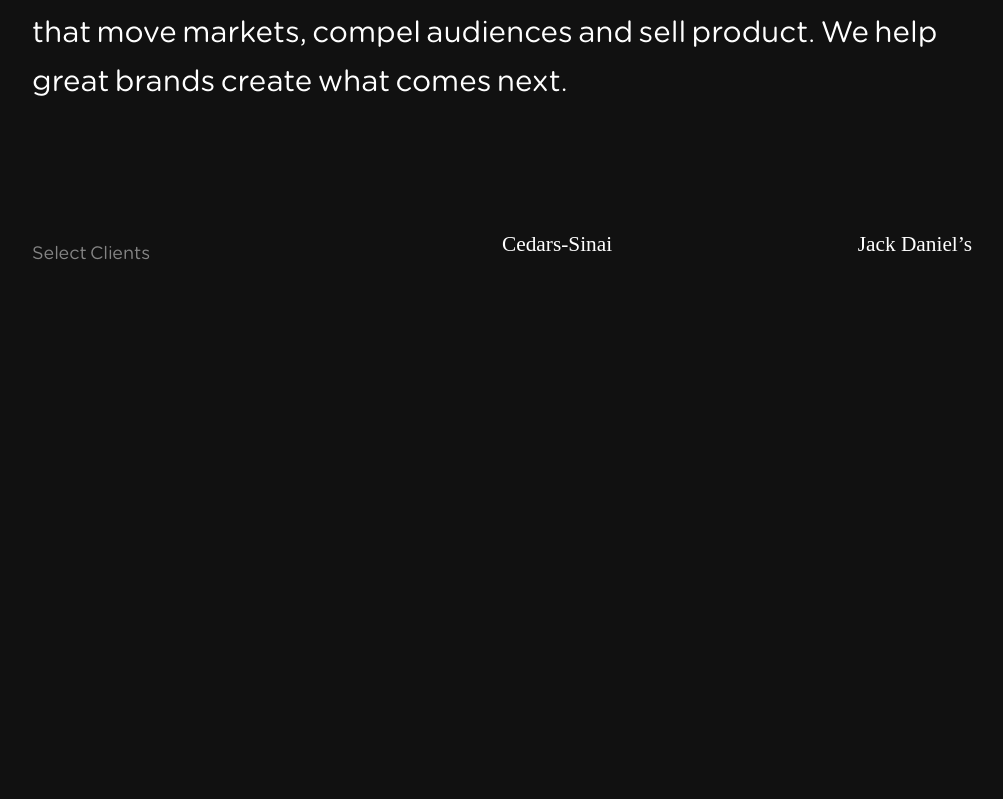
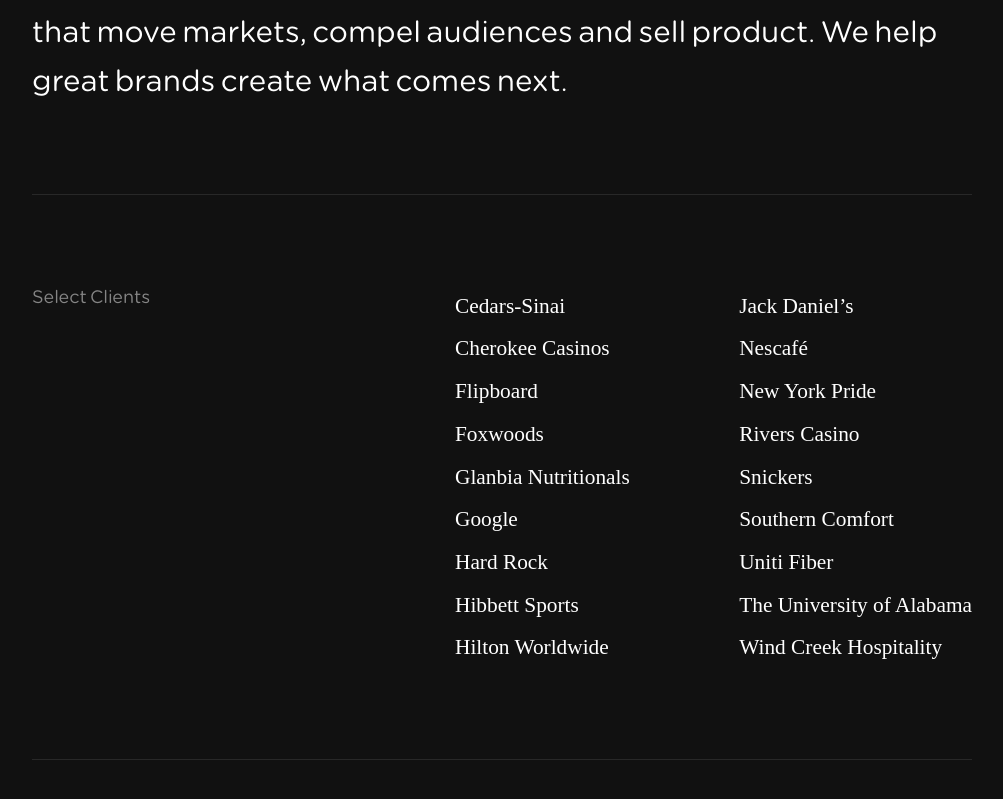
Before and after one commit to OyinloluB/Redsquare-replica, a React (Create React App) app: page / in a window 1280 px wide. Shown: the part 1696-2495 px from the top of the page, without its empty margins (138-1141 px from the left). Before the commit the page ends 1977 px from the top, so only its background shows below. Built offline with nearby package versions, Linux system fonts and the light colour scheme.

Commit message:
clients section done

```diff
--- a/src/pages/home/clients/Clients.js
+++ b/src/pages/home/clients/Clients.js
@@ -3,8 +3,8 @@ import styles from "./clients.module.scss";
 
 const Clients = () => {
   return (
-    <>
     <div className={styles.clients}>
+      <div className={styles.clients_line}></div>
       <div className={styles.clients_wrapper}>
         <div className={styles.clients_title}>
           <h3>Select Clients</h3>
@@ -12,14 +12,30 @@ const Clients = () => {
         <div className={styles.clients_list}>
           <div>
             <p>Cedars-Sinai</p>
+            <p>Cherokee Casinos</p>
+            <p>Flipboard</p>
+            <p>Foxwoods</p>
+            <p>Glanbia Nutritionals</p>
+            <p>Google</p>
+            <p>Hard Rock</p>
+            <p>Hibbett Sports</p>
+            <p>Hilton Worldwide</p>
           </div>
           <div>
             <p>Jack Daniel’s</p>
+            <p>Nescafé</p>
+            <p>New York Pride</p>
+            <p>Rivers Casino</p>
+            <p>Snickers</p>
+            <p>Southern Comfort</p>
+            <p>Uniti Fiber</p>
+            <p>The University of Alabama</p>
+            <p>Wind Creek Hospitality</p>
           </div>
         </div>
       </div>
+      <div className={styles.clients_line}></div>
     </div>
-    </>
   );
 };
 
--- a/src/pages/home/clients/clients.module.scss
+++ b/src/pages/home/clients/clients.module.scss
@@ -1,9 +1,16 @@
 .clients {
-  padding: 90px 170px 0;
+  padding: 0 170px 0;
+
+  &_line {
+    height: 1px;
+    background: #f0f0f01a;
+    margin: 90px 0;
+  }
 
   &_wrapper {
     display: grid;
-    grid-template-columns: repeat(2, 50%);
+    grid-template-columns: 45% 55%;
+    align-items: flex-start;
   }
 
   &_title {
@@ -11,6 +18,7 @@
       font-family: "Circle-book";
       color: #858585;
       font-size: 1.125em;
+      margin: 0;
     }
   }
 
```
Lines whose indentation alone changed are shown as unchanged.
